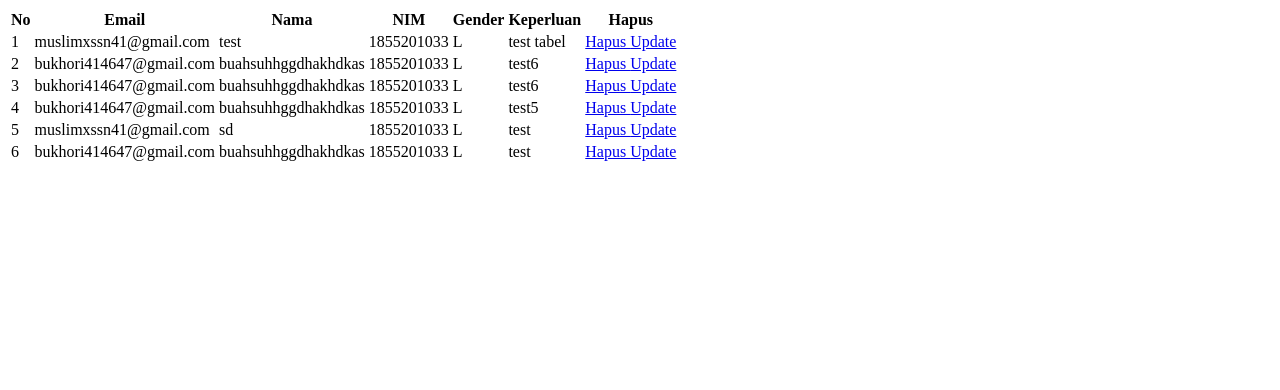
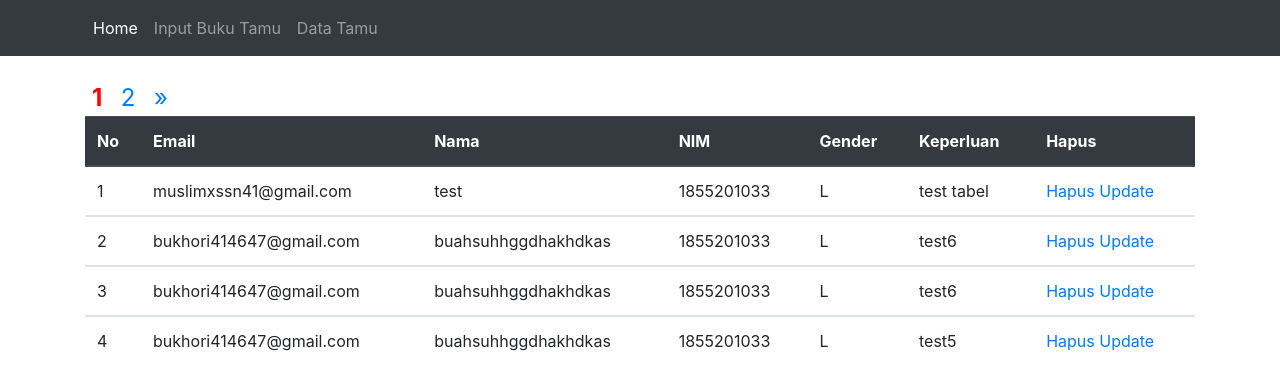
Before and after one commit to bukhari-inst/P_Web_I, a PHP site: page /datatamu.php in a window 1280 px wide. Shown: the top 390 px of the page. Run offline with PHP 8.4, Linux system fonts and the light colour scheme; data comes from the database, SQL or seed files in the repository.

Commit message:
add pagination in the datatamu.php

```diff
--- a/Pertemuan11-Bootstrap/datatamu.php
+++ b/Pertemuan11-Bootstrap/datatamu.php
@@ -1,8 +1,38 @@
 <?php
+include "header.php";
+include "navigasi.php";
 include "koneksi.php";
-$result = mysqli_query($konek, "SELECT * FROM t_tamu ORDER BY no DESC");
+include "footer.php";
+
+$JumlahDataPerHalaman = 4;
+$limit = mysqli_query($konek, "SELECT * FROM t_tamu ORDER BY no DESC");
+$JumlahData = mysqli_num_rows($limit);
+$JumlahHalaman = ceil($JumlahData / $JumlahDataPerHalaman);
+$HalamanAktif = (isset($_GET["halaman"])) ? $_GET["halaman"] : 1;
+$AwalData = ($JumlahDataPerHalaman * $HalamanAktif) - $JumlahDataPerHalaman;
+
+$result = mysqli_query($konek, "SELECT * FROM t_tamu ORDER BY no DESC LIMIT $AwalData,$JumlahDataPerHalaman");
+
 ?>
 <main role="main" class="container">
+    <div class="pagenation">
+        <?php if ($HalamanAktif > 1) : ?>
+        <a href="datatamu.php?halaman=<?= $HalamanAktif - 1; ?>">&laquo;</a>
+        <?php endif; ?>
+
+        <?php for ($i = 1; $i <= $JumlahHalaman; $i++) : ?>
+        <?php if ($i == $HalamanAktif) : ?>
+        <a href="datatamu.php?halaman=<?= $i; ?>" style="font-weight: bold; color: red;"><?= $i; ?></a>
+        <?php else : ?>
+        <a href="datatamu.php?halaman=<?= $i; ?>"><?= $i; ?></a>
+        <?php endif; ?>
+        <?php endfor; ?>
+
+        <?php if ($HalamanAktif < $JumlahHalaman) : ?>
+        <a href="datatamu.php?halaman=<?= $HalamanAktif + 1; ?>">&raquo;</a>
+        <?php endif; ?>
+    </div>
+
     <table class="table">
         <thead class="thead-dark">
             <tr>
--- a/Pertemuan11-Bootstrap/header.php
+++ b/Pertemuan11-Bootstrap/header.php
@@ -10,7 +10,8 @@
     <title>Starter Template · Bootstrap</title>
 
     <!-- Bootstrap core CSS -->
-  <link href="style/css/bootstrap.min.css" rel="stylesheet" integrity="sha384-9aIt2nRpC12Uk9gS9baDl411NQApFmC26EwAOH8WgZl5MYYxFfc+NcPb1dKGj7Sk" crossorigin="anonymous" />
+    <link href="style/css/bootstrap.min.css" rel="stylesheet"
+        integrity="sha384-9aIt2nRpC12Uk9gS9baDl411NQApFmC26EwAOH8WgZl5MYYxFfc+NcPb1dKGj7Sk" crossorigin="anonymous" />
 
     <!-- Favicons -->
     <link rel="apple-touch-icon" href="/docs/4.5/assets/img/favicons/apple-touch-icon.png" sizes="180x180" />
@@ -40,6 +41,7 @@
     </style>
     <!-- Custom styles for this template -->
     <link href="style/css/starter-template.css" rel="stylesheet" />
+    <link href="style/css/style.css" rel="stylesheet" />
 
 </head>
 
--- a/Pertemuan11-Bootstrap/inputtamu.php
+++ b/Pertemuan11-Bootstrap/inputtamu.php
@@ -8,8 +8,8 @@
 
         <div class="form-group">
             <label for="exampleFormControlInput1">Nama</label>
-            <input type="text" class="form-control" id="exampleFormControlInput1" placeholder="Bukhari" name="nama"
-                required>
+            <input type="text" class="form-control" id="exampleFormControlInput1" placeholder="MOCHAMAD BUQORI"
+                name="nama" required>
         </div>
         <div class="form-group">
             <label for="exampleFormControlInput2">NIM</label>
--- a/Pertemuan11-Bootstrap/style/css/starter-template.css
+++ b/Pertemuan11-Bootstrap/style/css/style.css
@@ -6,3 +6,8 @@ body {
   padding: 3rem 1.5rem;
   text-align: center;
 }
+
+.pagenation a {
+  padding: 7px;
+  font-size: x-large;
+}
--- a/Pertemuan11-Bootstrap/update.php
+++ b/Pertemuan11-Bootstrap/update.php
@@ -16,8 +16,8 @@ $data = mysqli_fetch_array($query);
         </div>
         <div class="form-group">
             <label for="exampleFormControlInput1">Nama</label>
-            <input type="text" class="form-control" id="exampleFormControlInput1" placeholder="Bukhari" name="nama"
-                required value=<?php echo $data['nama']; ?>>
+            <input type="text" class="form-control" id="exampleFormControlInput1" placeholder="MOCHAMAD BUQORI"
+                name="nama" required value=<?php echo $data['nama']; ?>>
         </div>
         <div class="form-group">
             <label for="exampleFormControlInput2">NIM</label>
@@ -32,7 +32,7 @@ $data = mysqli_fetch_array($query);
         <div class="form-group">
             <label for="exampleFormControlTextarea1">Keperluan</label>
             <textarea class="form-control" name="keperluan" required id="exampleFormControlTextarea1"
-                rows="3"><?php echo $data['nama']; ?></textarea>
+                rows="3"><?php echo $data['Keperluan']; ?></textarea>
         </div>
         <p><button type="submit" class="btn btn-dark">Update</button></p>
     </form>
```
Also changed, not shown: Pertemuan11-Bootstrap/footer.php (+7 -3 lines), Pertemuan11-Bootstrap/test.php (+25 -0 lines), Pertemuan11-Bootstrap/navigasi.php (indentation only). Lines whose indentation alone changed are shown as unchanged.
